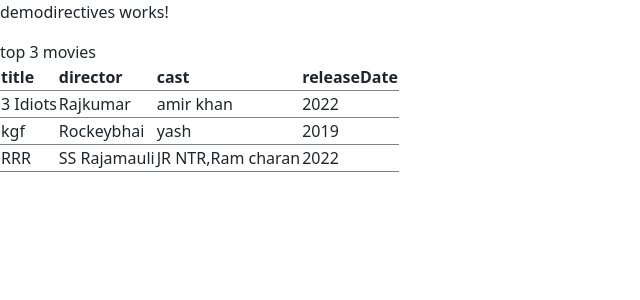
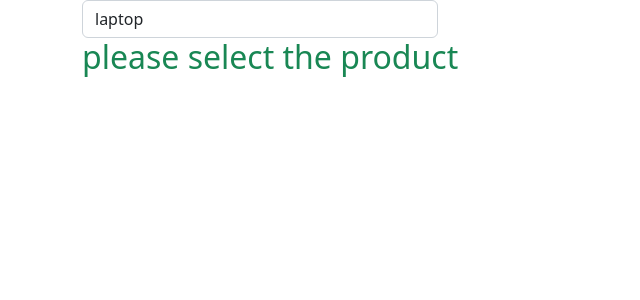
Before and after one commit to akshaypalase/AngularApp, an Angular app: page / in a window 1280 px wide. Shown: the top 300 px of the page, without its empty margins (0-640 px from the left). Built offline with nearby package versions, Linux system fonts and the light colour scheme.

Commit message:
updated
updated

```diff
--- a/src/app/app.component.html
+++ b/src/app/app.component.html
@@ -22,7 +22,8 @@
 <warning-alert></warning-alert> -->
 <!-- <app-server></app-server> -->
 <!-- <app-databinding-assignment></app-databinding-assignment> -->
-<app-demodirectives></app-demodirectives>
+<!-- <app-demodirectives></app-demodirectives> -->
+<app-ngswitch></app-ngswitch>
 
 
 <router-outlet></router-outlet>
--- a/src/app/app.module.ts
+++ b/src/app/app.module.ts
@@ -9,6 +9,7 @@ import { SuccessAlertComponent } from './success-alert/success-alert.component';
 import { DatabindingAssignmentComponent } from './databinding-assignment/databinding-assignment.component';
 import { FormsModule } from '@angular/forms';
 import { DemodirectivesComponent } from './demodirectives/demodirectives.component';
+import { NgswitchComponent } from './ngswitch/ngswitch.component';
 
 @NgModule({
   declarations: [
@@ -17,7 +18,8 @@ import { DemodirectivesComponent } from './demodirectives/demodirectives.compone
     WarningAlertComponent,
     SuccessAlertComponent,
     DatabindingAssignmentComponent,
-    DemodirectivesComponent
+    DemodirectivesComponent,
+    NgswitchComponent
   ],
   imports: [
     BrowserModule,
--- /dev/null
+++ b/src/app/ngswitch/ngswitch.component.html
@@ -0,0 +1,19 @@
+<div class="container">
+    <div class="row">
+        <div class="col-md-4">
+            <select class="form-control" (change)="getProductValue($event)">
+                <option value="laptop">laptop</option>
+                <option value="tab">tab</option>
+                <option value="tv">tv</option>
+                <option value="washing machine">washing machine</option>
+            </select>
+        </div>
+        <div class="col-md-12" [ngSwitch]="selectedProduct">
+            <h2 class="text-success" *ngSwitchDefault>please select the product</h2>
+            <h2 class="text-success" *ngSwitchCase="'laptop'">laptop</h2>
+            <h2 class="text-success" *ngSwitchCase="'tab'">tab</h2>
+            <h2 class="text-success" *ngSwitchCase="'tv'">tv</h2>
+            <h2 class="text-success" *ngSwitchCase="'washing machine'">washing machine</h2>
+        </div>
+    </div>
+</div>
--- /dev/null
+++ b/src/app/ngswitch/ngswitch.component.ts
@@ -0,0 +1,21 @@
+import { Component, OnInit } from '@angular/core';
+
+@Component({
+  selector: 'app-ngswitch',
+  templateUrl: './ngswitch.component.html',
+  styleUrls: ['./ngswitch.component.css']
+})
+export class NgswitchComponent implements OnInit {
+
+  selectedProduct : string;
+
+  constructor() { }
+
+  ngOnInit() {
+  }
+  getProductValue(value){
+    console.log(value.target.value);
+    this.selectedProduct=value.target.value;
+  }
+
+}
```
Also changed, not shown: src/app/ngswitch/ngswitch.component.css (added), 1 other file (tests, documents, lock files or other folders).
